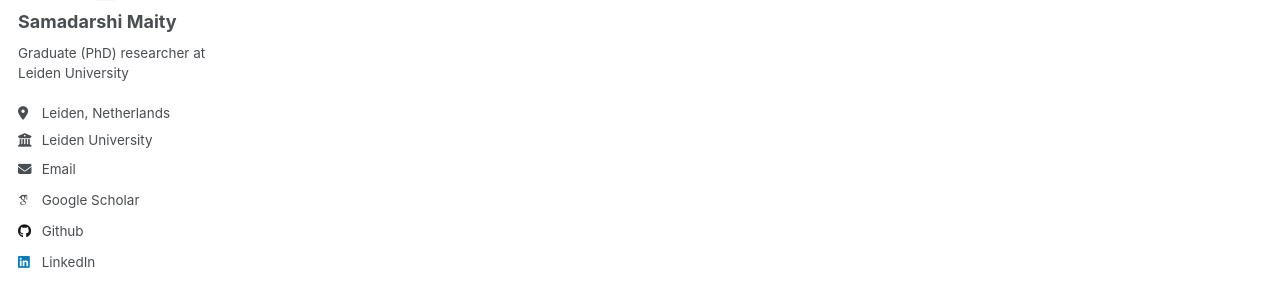
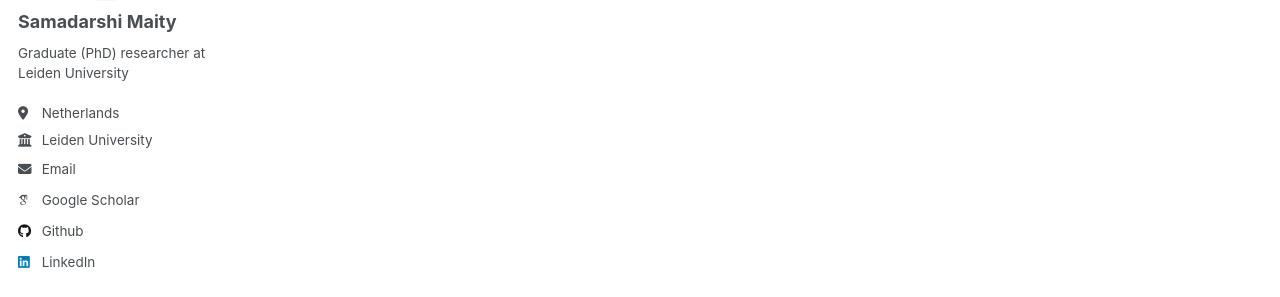
Before and after one commit to Samadarshi-Maity/Samadarshi-Maity.github.io, a Jekyll site: the page built from _pages/non-menu-page.md, in a window 1280 px wide. Shown: the part 280-577 px from the top of the page. Built offline with Jekyll 4.4.1, drawn with Linux system fonts in a browser that asks for light colours; some web fonts are replaced.

Commit message:
Update _config.yml

```diff
--- a/_config.yml
+++ b/_config.yml
@@ -25,7 +25,7 @@ author:
   name             : "Samadarshi Maity"
   pronouns         : # example: "she/her"
   bio              : "Graduate (PhD) researcher at Leiden University"
-  location         : "Leiden, Netherlands"
+  location         : "Netherlands"
   employer         : "Leiden University"
   uri              : # URL
   email            : "samadarshi.maity@gmail.com"
```
